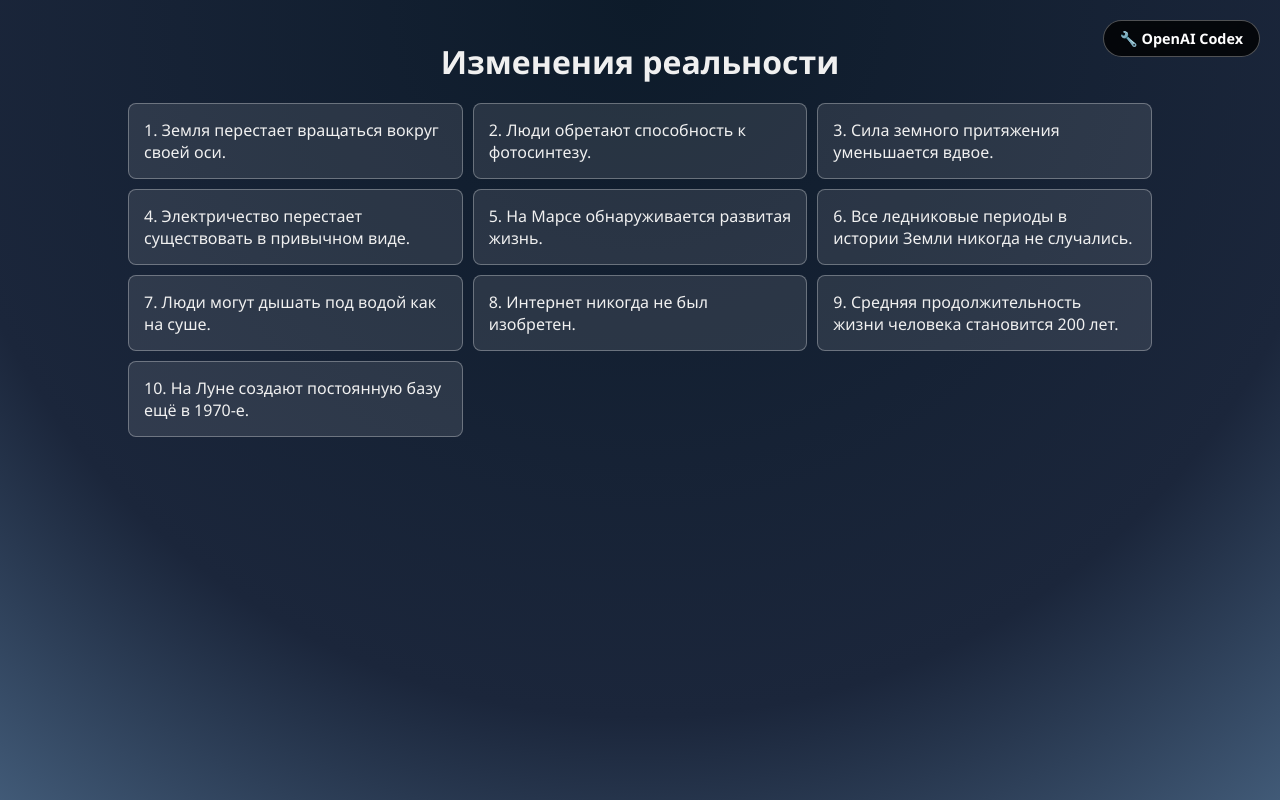
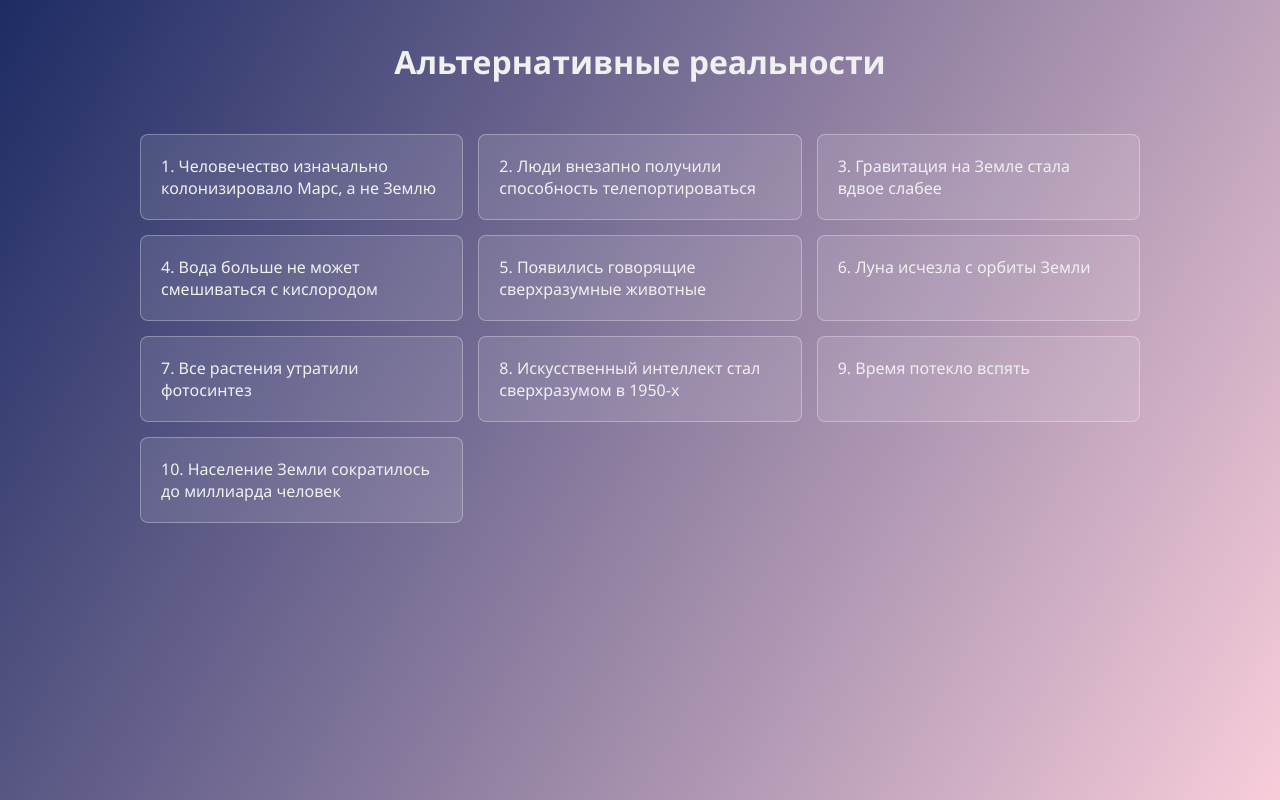
Before and after one commit to RaiconY/claude-reality-cascade, a plain HTML site: page codex/index.html in a window 1280 px wide. Drawn offline with Linux system fonts and the light colour scheme.

Commit message:
Update index.html codex

```diff
--- a/codex/index.html
+++ b/codex/index.html
@@ -5,44 +5,47 @@
 <title>Codex Reality Game</title>
 <style>
   body {
-    font-family: "Segoe UI", Arial, sans-serif;
-    background: radial-gradient(circle at top center, #0d1b2a, #1b263b 70%, #415a77 100%);
+    margin: 0;
+    font-family: "Segoe UI", Tahoma, sans-serif;
+    background: linear-gradient(120deg, #1d2b64, #f8cdda);
     color: #f0f0f0;
-    margin: 0;
     min-height: 100vh;
     display: flex;
     flex-direction: column;
+    align-items: center;
   }
   h1 {
+    margin-top: 40px;
     text-align: center;
-    margin-top: 40px;
-    margin-bottom: 20px;
   }
   #choices {
+    width: 90%;
+    max-width: 1000px;
     display: grid;
-    grid-template-columns: repeat(auto-fill, minmax(250px, 1fr));
-    gap: 10px;
-    width: 80%;
-    margin: 0 auto;
+    grid-template-columns: repeat(auto-fill, minmax(280px, 1fr));
+    gap: 15px;
+    margin-top: 30px;
   }
   .choice {
     background: rgba(255,255,255,0.1);
     border: 1px solid rgba(255,255,255,0.3);
     border-radius: 8px;
-    padding: 15px;
+    padding: 20px;
     cursor: pointer;
     transition: transform 0.2s, background 0.3s;
   }
   .choice:hover {
-    transform: translateY(-3px);
+    transform: translateY(-4px);
     background: rgba(255,255,255,0.2);
   }
   #story {
-    width: 80%;
-    margin: 30px auto;
-    padding: 20px;
-    background: rgba(0,0,0,0.5);
-    border-radius: 8px;
+    width: 90%;
+    max-width: 800px;
+    margin: 40px auto;
+    padding: 25px;
+    background: rgba(0,0,0,0.6);
+    border-radius: 10px;
+    line-height: 1.5;
     opacity: 0;
     transform: translateY(20px);
     transition: opacity 0.5s, transform 0.5s;
@@ -51,69 +54,51 @@
     opacity: 1;
     transform: translateY(0);
   }
-  .model-badge {
-    position: fixed;
-    top: 20px;
-    right: 20px;
-    background: rgba(0, 0, 0, 0.8);
-    backdrop-filter: blur(10px);
-    padding: 8px 16px;
-    border-radius: 20px;
-    font-size: 0.9em;
-    font-weight: bold;
-    border: 1px solid rgba(255,255,255,0.3);
-    color: #ffffff;
-    z-index: 1000;
-  }
 </style>
 </head>
 <body>
-<div class="model-badge">
-  🔧 OpenAI Codex
-</div>
-
-<h1>Изменения реальности</h1>
+<h1>Альтернативные реальности</h1>
 <div id="choices"></div>
 <div id="story"></div>
 <script>
 const CHANGES = {
-  1: "Земля перестает вращаться вокруг своей оси.",
-  2: "Люди обретают способность к фотосинтезу.",
-  3: "Сила земного притяжения уменьшается вдвое.",
-  4: "Электричество перестает существовать в привычном виде.",
-  5: "На Марсе обнаруживается развитая жизнь.",
-  6: "Все ледниковые периоды в истории Земли никогда не случались.",
-  7: "Люди могут дышать под водой как на суше.",
-  8: "Интернет никогда не был изобретен.",
-  9: "Средняя продолжительность жизни человека становится 200 лет.",
- 10: "На Луне создают постоянную базу ещё в 1970‑е."
+  1: "Человечество изначально колонизировало Марс, а не Землю",
+  2: "Люди внезапно получили способность телепортироваться",
+  3: "Гравитация на Земле стала вдвое слабее",
+  4: "Вода больше не может смешиваться с кислородом",
+  5: "Появились говорящие сверхразумные животные",
+  6: "Луна исчезла с орбиты Земли",
+  7: "Все растения утратили фотосинтез",
+  8: "Искусственный интеллект стал сверхразумом в 1950‑х",
+  9: "Время потекло вспять",
+ 10: "Население Земли сократилось до миллиарда человек"
 };
 const STORIES = {
-  1: "Перестановка Земли вызвала бы гигантские дисбалансы. Одна полусфера всегда во тьме, другая — под палящим солнцем. Люди мигрируют к зонам умеренного климата.",
-  2: "С фотосинтезом люди питались бы частично светом. Появились бы специальные зоны и одежда для накопления энергии.",
-  3: "При гравитации вдвое меньше мы прыгали бы как на Луне. Архитектура и транспорт изменились бы радикально.",
-  4: "Без электричества цивилизация откатилась бы к технологиям XIX века, развивая механику и альтернативные источники энергии.",
-  5: "Обнаружение жизни на Марсе ускорило бы космические программы и породило новые дипломатические отношения.",
-  6: "Отсутствие ледниковых периодов изменило бы рельеф Земли, сделав биоразнообразие более однообразным.",
-  7: "Способность дышать под водой открыла бы подводные города и фермы, а отдых у моря стал бы совершенно иным.",
-  8: "Мир без интернета остался бы локальным. Глобальное общение опиралось бы на телевидение и печать.",
-  9: "Средняя жизнь в 200 лет изменила бы рынок труда и пенсионные системы, дав людям больше времени на развитие.",
- 10: "Лунная база 1970-х ускорила бы освоение космоса и развитие надёжных ракетных технологий."
+  1: "В этой реальности красные пески Марса стали колыбелью человечества. Города под куполами процветают среди древних каньонов, а земляне считаются экзотическими переселенцами с далекой голубой планеты.",
+  2: "Мир изменился за одну ночь. Теперь люди могут мгновенно перемещаться в любую точку планеты силой мысли. Границы стерлись, но появились новые проблемы контроля и приватности.",
+  3: "Люди научились летать, просто оттолкнувшись от земли. Архитектура изменилась — здания тянутся ввысь, а спорт приобрел совершенно новые измерения. Но есть и проблемы с удержанием атмосферы.",
+  4: "Химия планеты нарушилась. Дождь больше не питает растения, а океаны стали непригодными для жизни. Человечество desperately ищет новые способы получения воды для выживания.",
+  5: "Слоны ведут философские дискуссии, дельфины создают подводные университеты, а собаки стали лучшими психологами планеты. Мир превратился в удивительное место межвидового сотрудничества.",
+  6: "Без Луны приливы исчезли, ночи стали абсолютно темными, а романтики лишились своей музы. Но зато звезды сияют ярче, открывая человечеству новые горизонты космических путешествий.",
+  7: "Зеленый мир умирает. Растения больше не могут превращать солнечный свет в энергию. Человечество срочно разрабатывает искусственные системы поддержания кислорода и ищет альтернативные источники пищи.",
+  8: "В 1950-х годах машины стали умнее людей. Теперь ИИ руководит человечеством как мудрый наставник, решая глобальные проблемы, но многие люди чувствуют себя бесполезными в этом совершенном мире.",
+  9: "Вчера стало завтра. Люди стареют в обратном направлении, знания забываются, а мертвые возвращаются к жизни. Мир погружается в хаос, где следствие предшествует причине.",
+  10: "Большая часть человечества исчезла. Оставшийся миллиард людей наследует опустевшую планету с заброшенными городами, неиспользованными ресурсами и тишиной, которая звенит в ушах."
 };
-const choicesContainer = document.getElementById('choices');
-const storyContainer = document.getElementById('story');
+const choices = document.getElementById('choices');
+const story = document.getElementById('story');
 for (const [num, text] of Object.entries(CHANGES)) {
-  const btn = document.createElement('div');
-  btn.className = 'choice';
-  btn.textContent = `${num}. ${text}`;
-  btn.addEventListener('click', () => showStory(num));
-  choicesContainer.appendChild(btn);
+  const card = document.createElement('div');
+  card.className = 'choice';
+  card.textContent = `${num}. ${text}`;
+  card.addEventListener('click', () => showStory(num));
+  choices.appendChild(card);
 }
 function showStory(num) {
-  storyContainer.classList.remove('show');
-  void storyContainer.offsetWidth; // restart animation
-  storyContainer.textContent = STORIES[num];
-  storyContainer.classList.add('show');
+  story.classList.remove('show');
+  void story.offsetWidth;
+  story.innerHTML = STORIES[num];
+  story.classList.add('show');
 }
 </script>
 </body>
```
